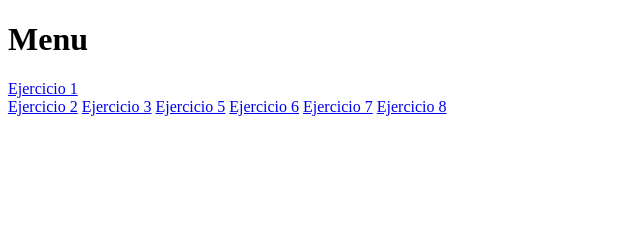
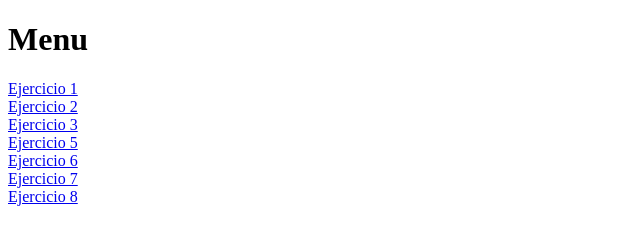
Before and after one commit to JesusCarmona21/ProyectoClaseWeb1, a plain HTML site: page index.html in a window 1280 px wide. Shown: the whole page, without its empty margins (0-640 px from the left). Drawn offline with Linux system fonts and the light colour scheme.

Commit message:
index.html
Actu index

```diff
--- a/index.html
+++ b/index.html
@@ -8,11 +8,11 @@
 <body>
     <h1>Menu</h1>
     <a href="html/ejercicio1.html">Ejercicio 1</a><br>
-    <a href="html/ejercicio3.html">Ejercicio 2</a>
-    <a href="html/ejercicio3.html">Ejercicio 3</a>
-    <a href="html/ejercicio5.html">Ejercicio 5</a>
-    <a href="html/ejercicio6.html">Ejercicio 6</a>
-    <a href="html/ejercicio7.html">Ejercicio 7</a>
+    <a href="html/ejercicio3.html">Ejercicio 2</a><br>
+    <a href="html/ejercicio3.html">Ejercicio 3</a><br>
+    <a href="html/ejercicio5.html">Ejercicio 5</a><br>
+    <a href="html/ejercicio6.html">Ejercicio 6</a><br>
+    <a href="html/ejercicio7.html">Ejercicio 7</a><br>
     <a href="html/ejercicio8.html">Ejercicio 8</a>
 
 </body>
```
